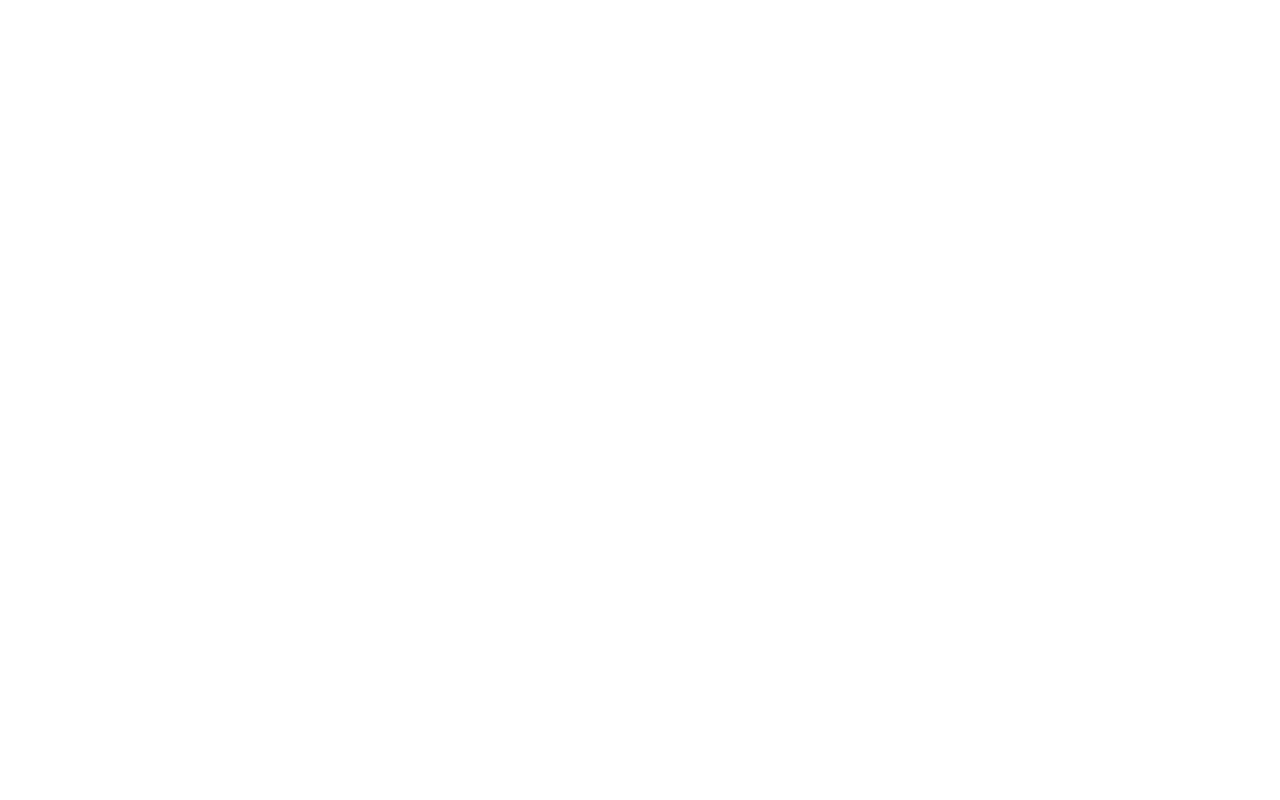
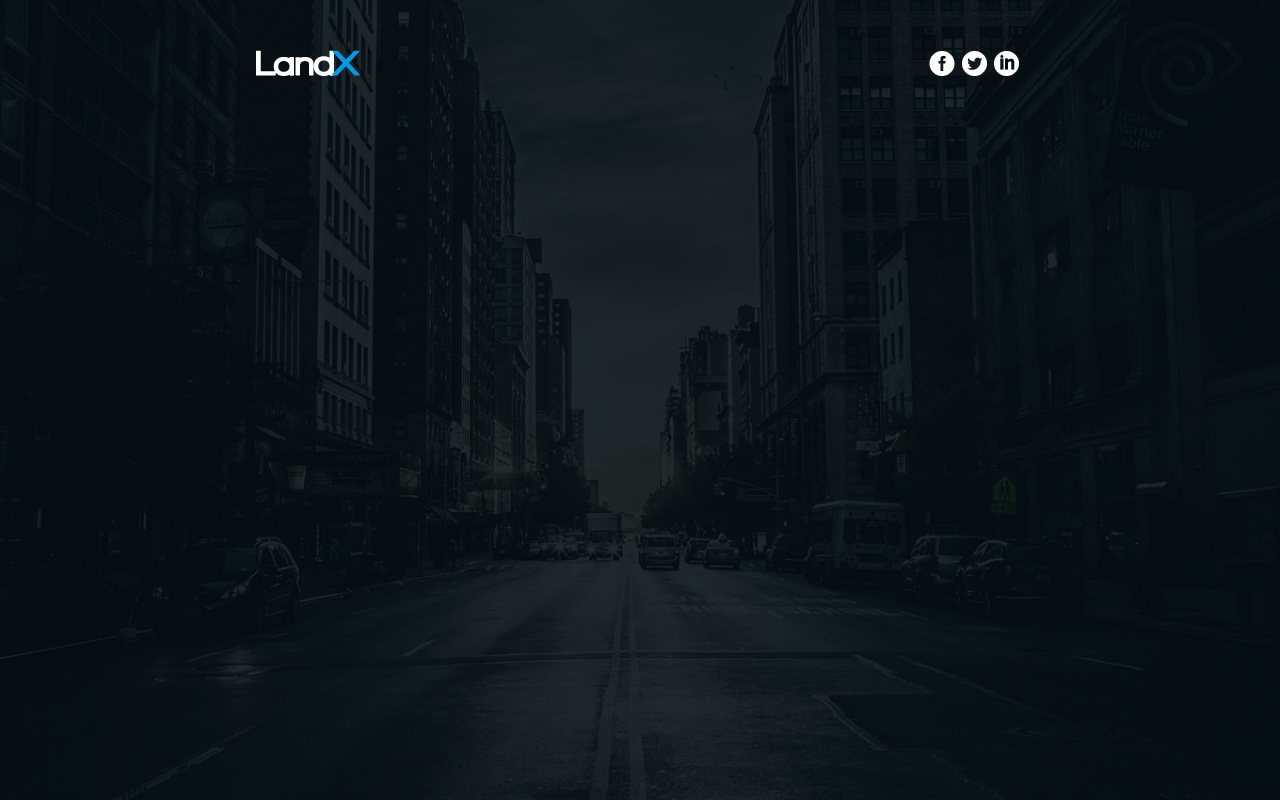
Before and after one commit to ul-b/landX, a plain HTML site: page index.html in a window 1280 px wide. Drawn offline with Linux system fonts and the light colour scheme.

Commit message:
Header base development
Main part of head was developed. Some images was changed

```diff
--- a/index.html
+++ b/index.html
@@ -7,8 +7,17 @@
     <title>LandX: the Best Solution for Your Business</title>
     <meta name="description" content="Accelerator photo sharing business school drop out ramen hustle crush it revenue traction platforms. Coworking viral landing page user base">
   </head>
-  <body>
-    <header>
+  <body class="body">
+    <header class="header">
+      <div class="flex-container header__flex-container">
+        <img class="site-logo" src="resources/images/landx-icon.png">
+        <div class="flex-container">
+          <img class="social-media__icon" src="resources/images/header-facebook-icon.png">
+          <img class="social-media__icon" src="resources/images/header-twitter-icon.png">
+          <img class="social-media__icon" src="resources/images/header-linkedin-icon.png">
+        </div>
+      </div>
+
 
     </header>
     <main>
--- a/resources/styles/style.css
+++ b/resources/styles/style.css
@@ -0,0 +1,31 @@
+.body {
+  margin: 0px;
+}
+
+.site-logo {
+  height: auto;
+  width: auto;
+}
+
+.flex-container {
+  align-items: center;
+  display: flex;
+  flex-direction: row;
+}
+
+.header {
+  background-image: url("../images/header-background.png");
+  background-position: center 65%;
+  background-repeat: no-repeat;
+  background-size: cover;
+  height: 750px;
+  padding: 50px 20% 0px;
+}
+
+.header__flex-container {
+  justify-content: space-between;
+}
+
+.social-media__icon {
+  margin: 0px 3px;
+}
```
Also changed, not shown: resources/images/header-facebook-icon.png (added), resources/images/header-linkedin-icon.png (added), resources/images/header-sm-icons.png (deleted), resources/images/header-twitter-icon.png (added).
